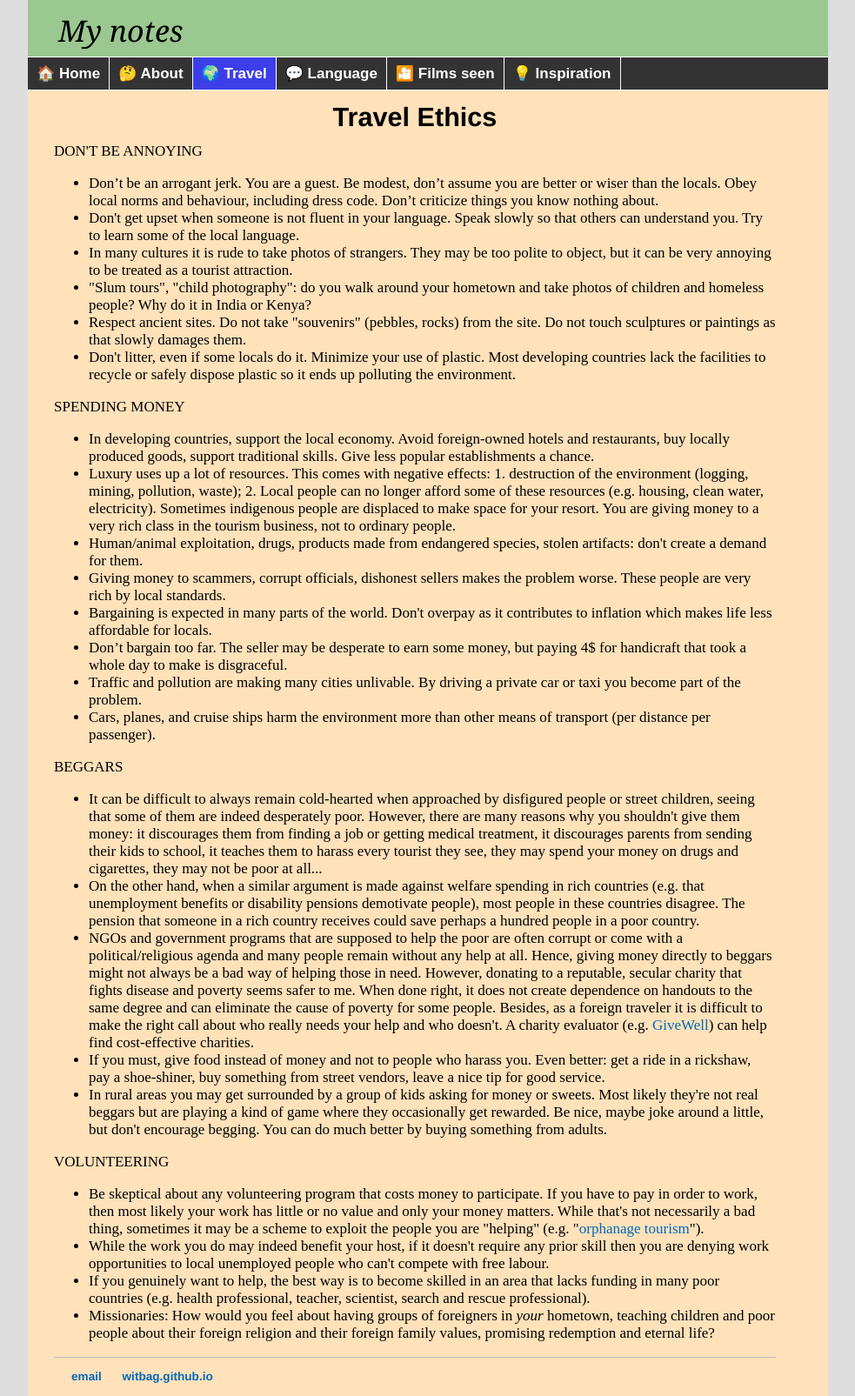
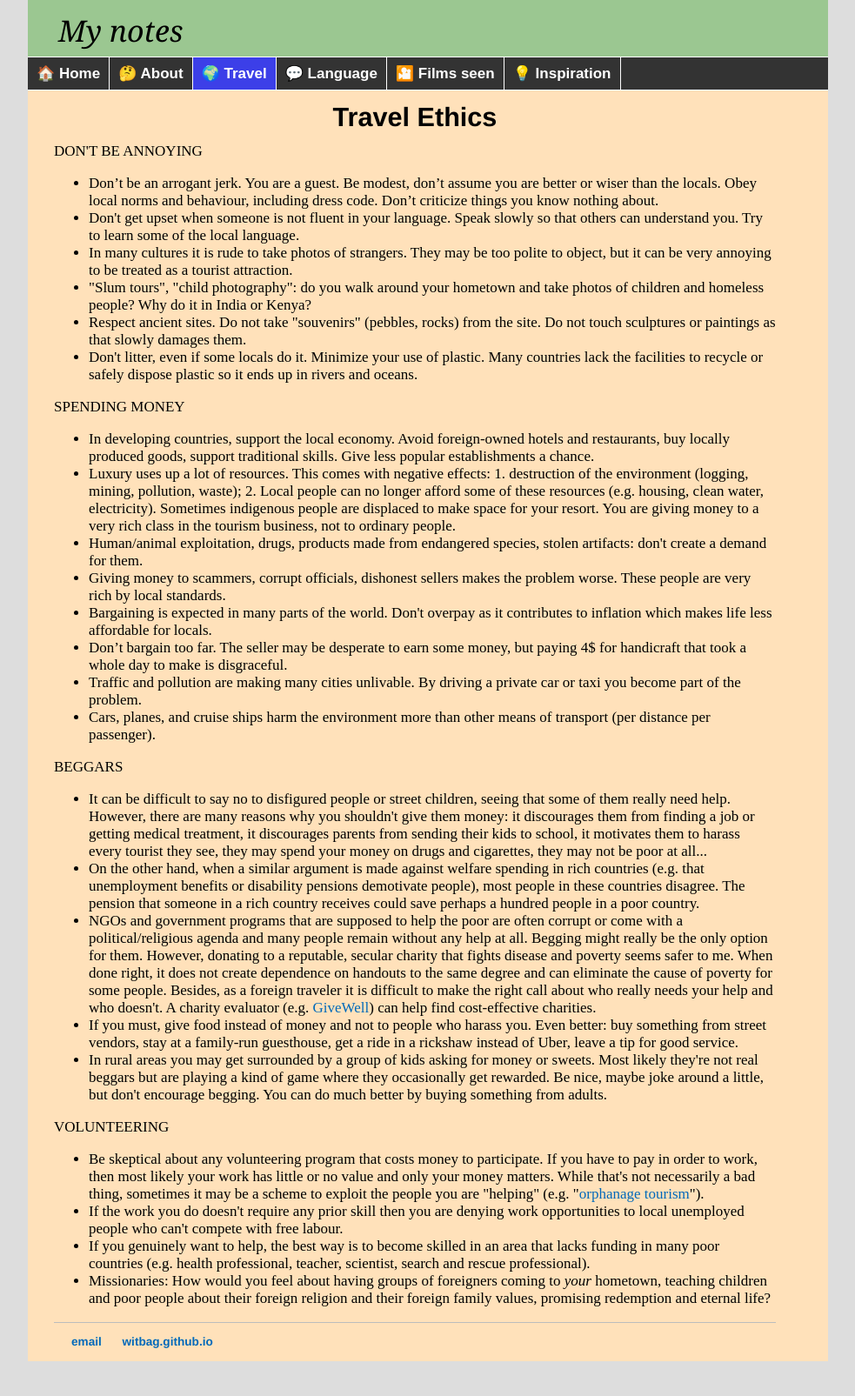
Before and after one commit to witbag/witbag.github.io, a Jekyll site: the page built from travel/ethics.html, in a window 1280 px wide. Shown: the whole page at 87% size, without its empty margins (148-1131 px from the left). Built offline with Jekyll 4.4.1, drawn with Linux system fonts in a browser that asks for light colours; after the commit the page ends 1565 px from its top, so only the background shows below that.

Commit message:
Update ethics.html

```diff
--- a/travel/ethics.html
+++ b/travel/ethics.html
@@ -15,7 +15,7 @@ title: Travel advice
 <li>In many cultures it is rude to take photos of strangers. They may be too polite to object, but it can be very annoying to be treated as a tourist attraction.
 <li>"Slum tours", "child photography": do you walk around your hometown and take photos of children and homeless people? Why do it in India or Kenya?
 <li>Respect ancient sites. Do not take "souvenirs" (pebbles, rocks) from the site. Do not touch sculptures or paintings as that slowly damages them.
-<li>Don't litter, even if some locals do it. Minimize your use of plastic. Most developing countries lack the facilities to recycle or safely dispose plastic so it ends up polluting the environment.
+<li>Don't litter, even if some locals do it. Minimize your use of plastic. Many countries lack the facilities to recycle or safely dispose plastic so it ends up in rivers and oceans.
 </ul>
 <a id="spending"></a><p>SPENDING MONEY</p>
 <ul>
@@ -30,15 +30,15 @@ title: Travel advice
 </ul>
 <a id="beggars"></a><p>BEGGARS</p>
 <ul>
-<li>It can be difficult to always remain cold-hearted when approached by disfigured people or street children, seeing that some of them are indeed desperately poor. However, there are many reasons why you shouldn't give them money: it discourages them from finding a job or getting medical treatment, it discourages parents from sending their kids to school, it teaches them to harass every tourist they see, they may spend your money on drugs and cigarettes, they may not be poor at all...
+<li>It can be difficult to say no to disfigured people or street children, seeing that some of them really need help. However, there are many reasons why you shouldn't give them money: it discourages them from finding a job or getting medical treatment, it discourages parents from sending their kids to school, it motivates them to harass every tourist they see, they may spend your money on drugs and cigarettes, they may not be poor at all...
 <li>On the other hand, when a similar argument is made against welfare spending in rich countries (e.g. that unemployment benefits or disability pensions demotivate people), most people in these countries disagree. The pension that someone in a rich country receives could save perhaps a hundred people in a poor country.
-<li>NGOs and government programs that are supposed to help the poor are often corrupt or come with a political/religious agenda and many people remain without any help at all. Hence, giving money directly to beggars might not always be a bad way of helping those in need. However, donating to a reputable, secular charity that fights disease and poverty seems safer to me. When done right, it does not create dependence on handouts to the same degree and can eliminate the cause of poverty for some people. Besides, as a foreign traveler it is difficult to make the right call about who really needs your help and who doesn't. A charity evaluator (e.g. <a href="https://www.givewell.org/" target=_blank>GiveWell</a>) can help find cost-effective charities.
-<li>If you must, give food instead of money and not to people who harass you. Even better: get a ride in a rickshaw, pay a shoe-shiner, buy something from street vendors, leave a nice tip for good service.
+<li>NGOs and government programs that are supposed to help the poor are often corrupt or come with a political/religious agenda and many people remain without any help at all. Begging might really be the only option for them. However, donating to a reputable, secular charity that fights disease and poverty seems safer to me. When done right, it does not create dependence on handouts to the same degree and can eliminate the cause of poverty for some people. Besides, as a foreign traveler it is difficult to make the right call about who really needs your help and who doesn't. A charity evaluator (e.g. <a href="https://www.givewell.org/" target=_blank>GiveWell</a>) can help find cost-effective charities.
+<li>If you must, give food instead of money and not to people who harass you. Even better: buy something from street vendors, stay at a family-run guesthouse, get a ride in a rickshaw instead of Uber, leave a tip for good service.
 <li>In rural areas you may get surrounded by a group of kids asking for money or sweets. Most likely they're not real beggars but are playing a kind of game where they occasionally get rewarded. Be nice, maybe joke around a little, but don't encourage begging. You can do much better by buying something from adults.
 </ul>
 <a id="volun"></a><p>VOLUNTEERING</p>
 <ul>
 <li>Be skeptical about any volunteering program that costs money to participate. If you have to pay in order to work, then most likely your work has little or no value and only your money matters. While that's not necessarily a bad thing, sometimes it may be a scheme to exploit the people you are "helping" (e.g. "<a href="https://www.theguardian.com/world/orphanage-tourism" target=_blank>orphanage tourism</a>").
-<li>While the work you do may indeed benefit your host, if it doesn't require any prior skill then you are denying work opportunities to local unemployed people who can't compete with free labour.
+<li>If the work you do doesn't require any prior skill then you are denying work opportunities to local unemployed people who can't compete with free labour.
 <li>If you genuinely want to help, the best way is to become skilled in an area that lacks funding in many poor countries (e.g. health professional, teacher, scientist, search and rescue professional).
-<li>Missionaries: How would you feel about having groups of foreigners in <i>your</i> hometown, teaching children and poor people about their foreign religion and their foreign family values, promising redemption and eternal life?
+<li>Missionaries: How would you feel about having groups of foreigners coming to <i>your</i> hometown, teaching children and poor people about their foreign religion and their foreign family values, promising redemption and eternal life?
```
